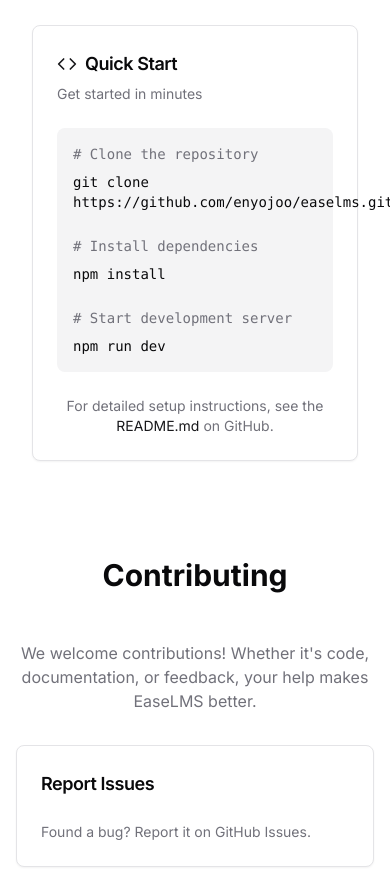
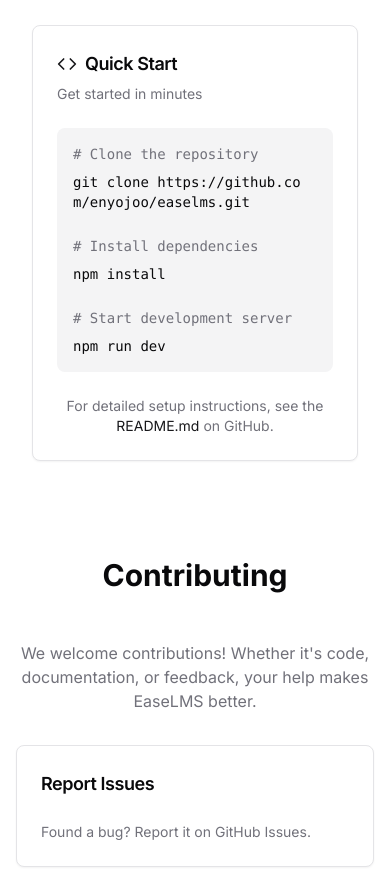
Before and after one commit to enyojoo/easelms-website, a Next.js app: page /open-source in a window 390 px wide. Shown: the part 1040-1929 px from the top of the page. Built offline with nearby package versions, Linux system fonts and the light colour scheme; no server answers; what @posthog/react would draw is missing.

Commit message:
Fix git clone link overflow on mobile in open-source page
- Add horizontal scrolling to code block container
- Enable smart text breaking for long URLs on mobile
- Prevent git clone command from being cut off on small screens

```diff
--- a/app/open-source/page.tsx
+++ b/app/open-source/page.tsx
@@ -122,12 +122,12 @@
               <CardDescription className="text-sm sm:text-base">Get started in minutes</CardDescription>
             </CardHeader>
             <CardContent>
-              <div className="rounded-lg bg-muted p-4 font-mono text-sm">
-                <div className="space-y-2">
+              <div className="rounded-lg bg-muted p-4 font-mono text-sm overflow-x-auto">
+                <div className="space-y-2 min-w-0">
                   <div>
                     <span className="text-muted-foreground"># Clone the repository</span>
                   </div>
-                  <div>
+                  <div className="break-all sm:break-normal">
                     <span className="text-foreground">git clone https://github.com/enyojoo/easelms.git</span>
                   </div>
                   <div className="pt-4">
```
